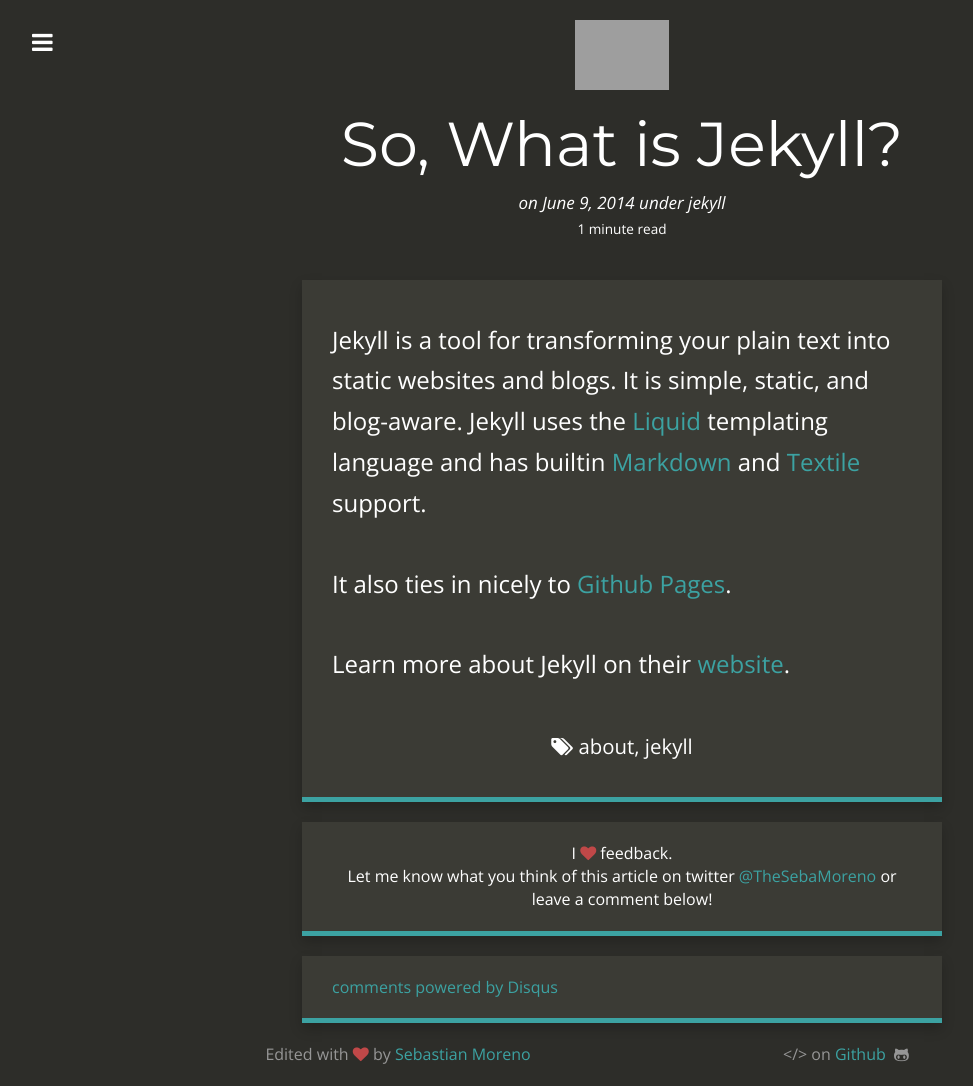
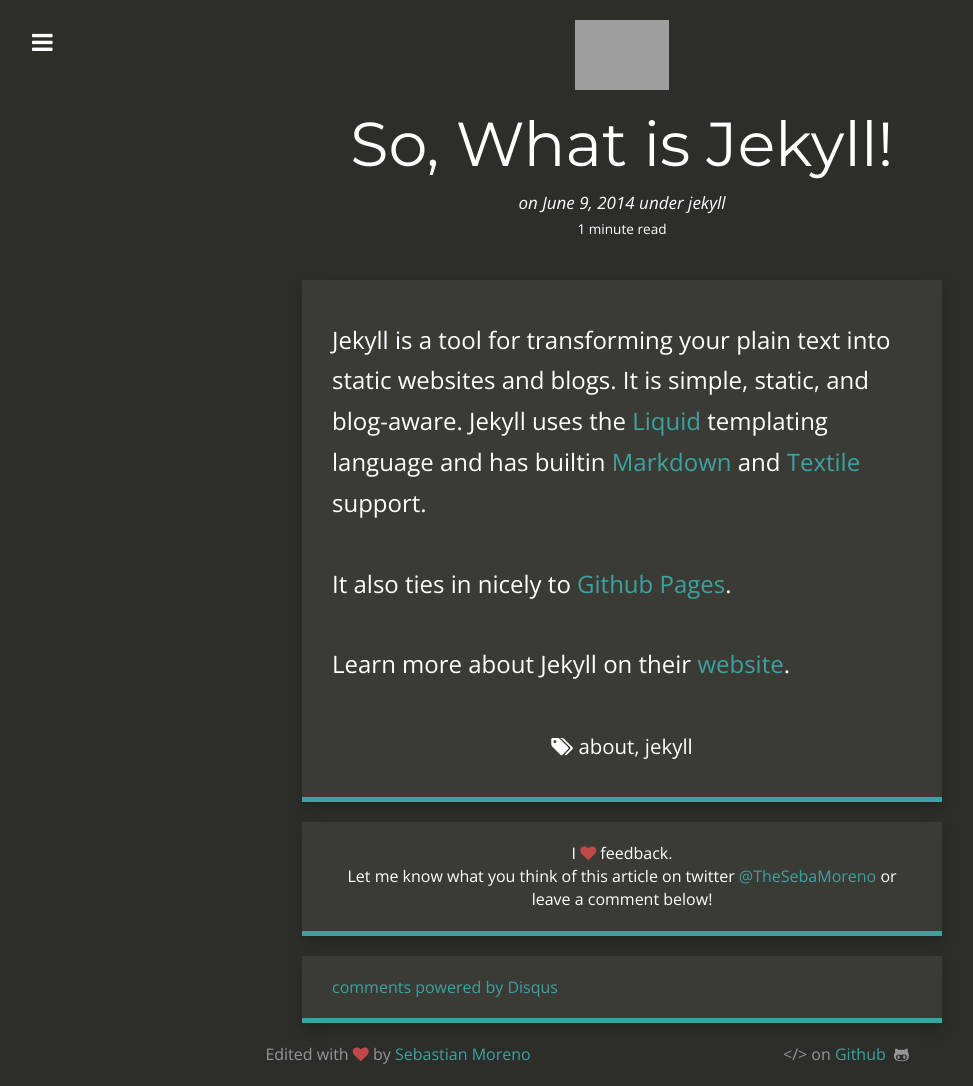
Before and after one commit to sebastian-exe/personal-website, a Jekyll site: the page built from _posts/2014-06-09-so-what-is-jekyll.md, in a window 1280 px wide. Shown: the whole page, without its empty margins (18-991 px from the left). Built offline with Jekyll 4.4.1, drawn with Linux system fonts in a browser that asks for light colours; nearby versions of some CDN libraries; comment, search, counter and statistics services are not loaded; grey boxes are pictures that could not be loaded.

```diff
--- a/_posts/2014-06-09-so-what-is-jekyll.md
+++ b/_posts/2014-06-09-so-what-is-jekyll.md
@@ -1,6 +1,6 @@
 ---
 layout:     post
-title:      So, What is Jekyll?
+title:      So, What is Jekyll!
 date:       2014-06-09 12:32:18
 summary:    Transform your plain text into static websites and blogs. Simple, static, and blog-aware.
 categories: jekyll
```
